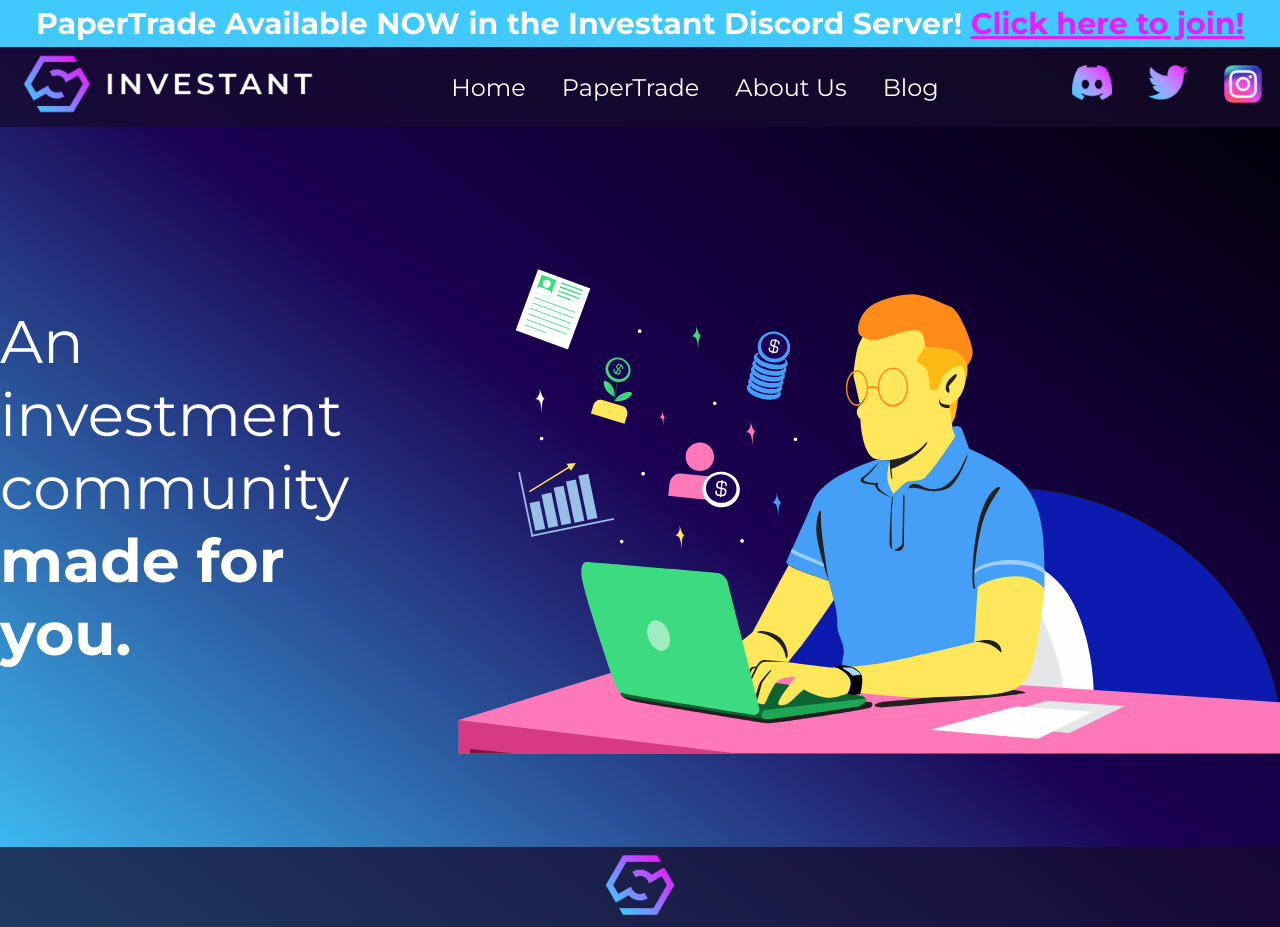
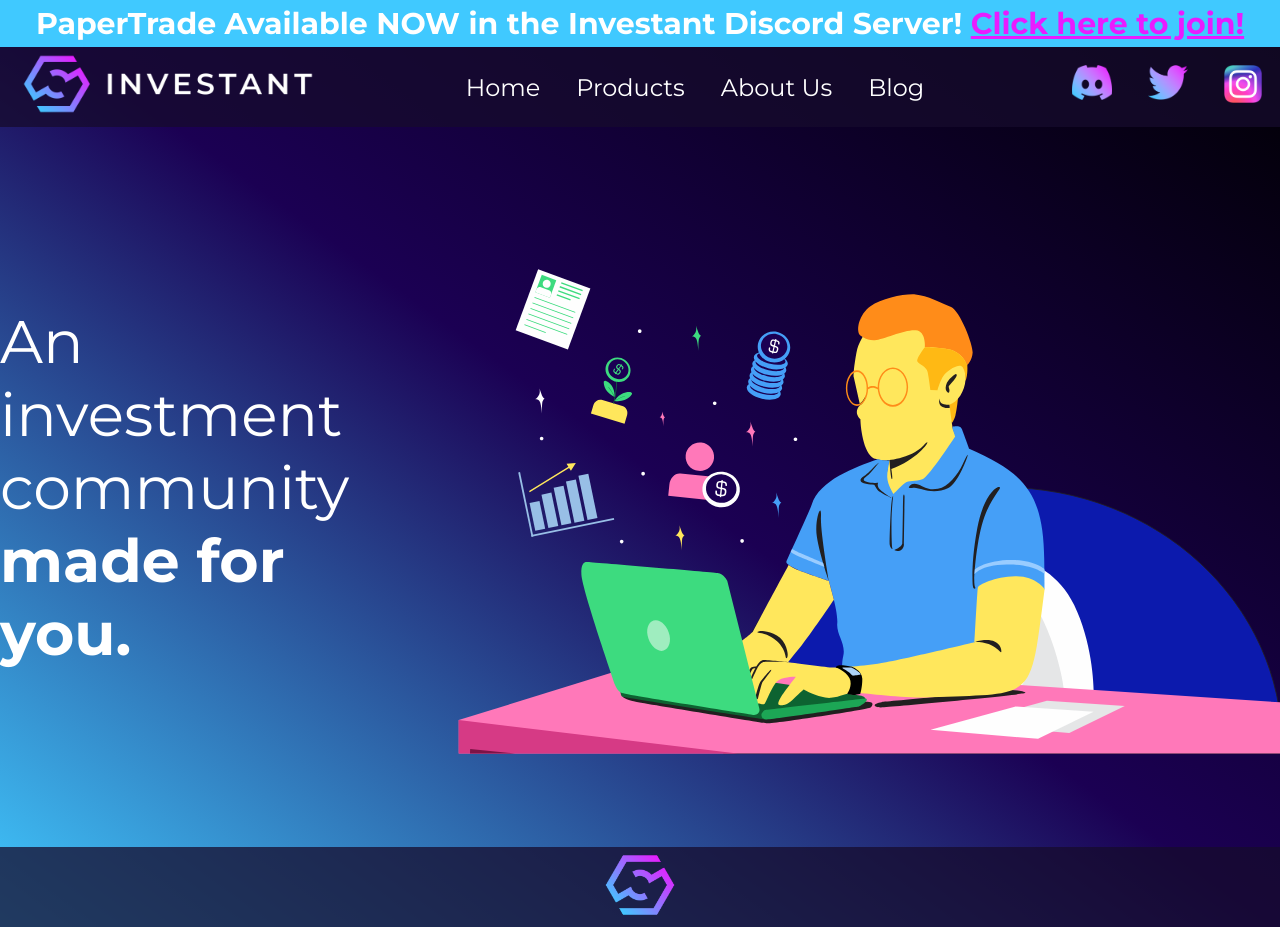
Before and after one commit to SuzerainY/investant-net, a Next.js app: page / in a window 1280 px wide. Built offline with nearby package versions, Linux system fonts and the light colour scheme.

Commit message:
Changed PaperTrade page to Products page

```diff
--- a/components/Header/Header.js
+++ b/components/Header/Header.js
@@ -82,7 +82,7 @@ export default function Header() {
               <Link href="/">Home</Link>
             </li>
             <li>
-              <Link href="/papertrade">PaperTrade</Link>
+              <Link href="/products">Products</Link>
             </li>
             <li>
               <Link href="/about-us">About Us</Link>
@@ -162,7 +162,7 @@ export default function Header() {
                 <Link href="/">Home</Link>
               </li>
               <li>
-                <Link href="/papertrade">PaperTrade</Link>
+                <Link href="/products">Products</Link>
               </li>
               <li>
                 <Link href="/about-us">About Us</Link>
--- a/pages/papertrade.js
+++ b/pages/products.js
@@ -5,7 +5,7 @@ export default function Home() {
   return (
     <>
       <Head>
-        <title>Investant | PaperTrade</title>
+        <title>Investant | Our Products</title>
         <meta name="description" content="Investant is a provider of independent financial research and tools for individuals who want to improve their financial literacy and education in today's economy." />
         <meta name="viewport" content="width=device-width, initial-scale=1" />
 
```
